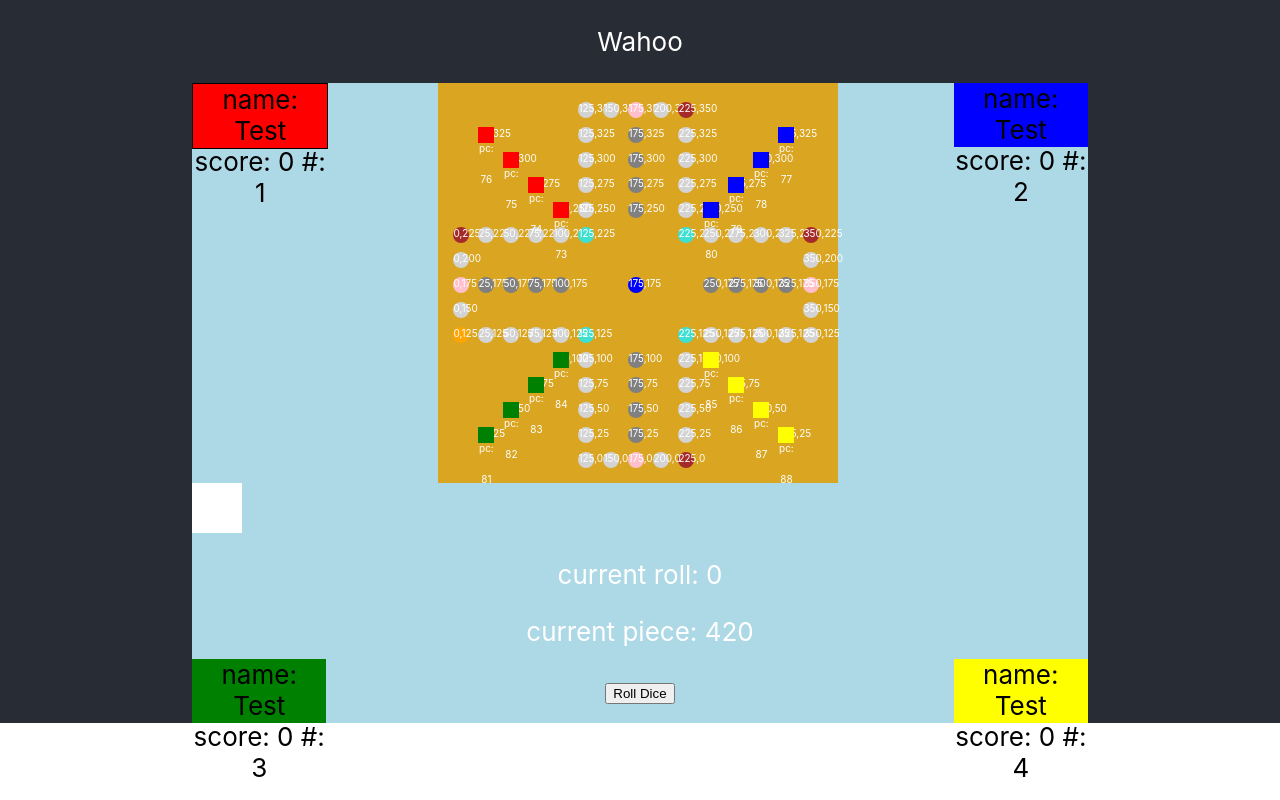
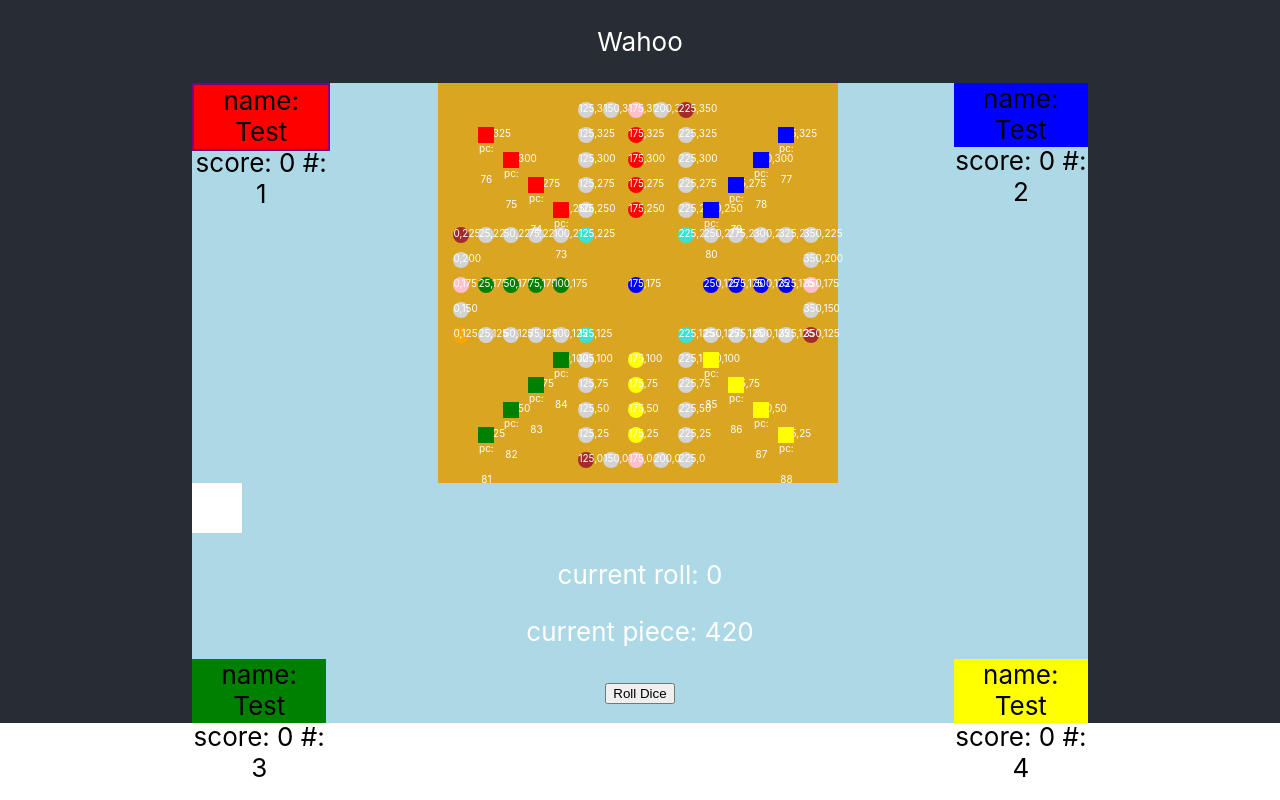
Before and after one commit to abraxasrex/wahoo-react-online, a React (Create React App) app: page / in a window 1280 px wide. Built offline with nearby package versions, Linux system fonts and the light colour scheme.

Commit message:
ordered slots

```diff
--- a/src/App.css
+++ b/src/App.css
@@ -76,7 +76,7 @@
 }
 
 .current-player {
-  border: 1px solid black;
+  border: 2px solid purple;
 }
 
 .available-slot {
--- a/src/classes/GameManager.js
+++ b/src/classes/GameManager.js
@@ -45,7 +45,6 @@ class GameManager {
     }
 
     async moveToSlot(key) {
-        debugger;
         this.currentSlotKey = key;
         this.currentSlot = this.slots.find((slot)=> {
             return slot.props._key === key;
@@ -63,7 +62,17 @@ class GameManager {
 
         pieces[pieceIndex] = this.currentPiece;
         this.pieces = pieces;
-        debugger;
+        this.changePlayer();
+    }
+
+    changePlayer() {
+        let currentPlayer = this.currentPlayer;
+        if(currentPlayer.playerNumber === 4) {
+            this.currentPlayer = this.players[0]
+        } else {
+            // playernumber should be one more than index
+            this.currentPlayer = this.players[currentPlayer.playerNumber];
+        }
     }
 
     // async clearAvailability () {
@@ -110,7 +119,6 @@ class GameManager {
         if (currentSlot.slotType === "Start" && (this.currentRoll === 1 || this.currentRoll === 6)) {
             // slot with specialSlotType Entry && its playerNumber matches this.currentPlayer
             let entrySlot = currentSlot.owner.specialSlots["Entry"]
-        //    debugger;
             this.highlightSlotArray([entrySlot])
           //  this.players[this.currentPlayer]
             // if(currentSlot.specialSlotType ==="Entry" && this.currentPlayer === currentSlot.playerNumber) {
--- a/src/constants/board_constants.js
+++ b/src/constants/board_constants.js
@@ -39,16 +39,16 @@ export const StartLanePattern = [
     {x: 1, y: -1, duration: 3, playerNumber: 4},
 ];
 export const EndLaneStartPositions = [
+        {x: 7, y: 13},
+         {x: 13, y: 7},
     {x: 1, y: 7},
-    {x: 7, y: 13},
-    {x: 13, y: 7},
-    {x: 7, y: 1}
+    {x: 7, y: 1},
 ]
 export const EndLanePattern = [
-    ["x", 1, 3],
     ["y", -1, 3],
     ["x", -1, 3],
-    ["y", 1, 3]
+      ["x", 1, 3],
+      ["y", 1, 3]
 ];
 
 export const CenterSlotStartPosition = [{x: 7, y: 7}];
@@ -58,8 +58,8 @@ export const CenterSlotPattern = [];
 export const SpecialSlotPositions = [
     {x:0, y:225, playerNumber: 3, specialSlotType: "Entry"},
     {x:225, y:350, playerNumber: 1, specialSlotType: "Entry"},
-    {x:350, y:225, playerNumber: 4, specialSlotType: "Entry"},
-    {x:225, y:0, playerNumber: 2, specialSlotType: "Entry"},
+    {x:350, y:125, playerNumber: 2, specialSlotType: "Entry"},
+    {x:125, y:0, playerNumber: 4, specialSlotType: "Entry"},
     {x:0, y:175, playerNumber: 3, specialSlotType: "Exit"},
     {x:175, y:350, playerNumber: 1, specialSlotType: "Exit"},
     {x:350, y:175, playerNumber: 4, specialSlotType: "Exit"},
--- a/src/view_components/PlayerView.js
+++ b/src/view_components/PlayerView.js
@@ -2,9 +2,10 @@ import React from 'react';
 
 
 const PlayerView = (props) => {
+        console.log("player: ", props.player);
         return (
-            <div className={"player player-view player-" + props.player.playerNumber + ' ' +
-                (props.currentPlayer === props.player ? 'current-player' : '')}>
+            <div className={"player player-view player-" + props.player.playerNumber +
+                (props.currentPlayer.playerNumber === props.player.playerNumber ? ' current-player' : '')}>
                 <span> name: {props.player.playerName} </span>
                 <span> score: {props.player.currentScore} </span>
                 <span> #: {props.player.playerNumber}</span>
--- a/src/view_components/Slot.js
+++ b/src/view_components/Slot.js
@@ -7,13 +7,13 @@ function moveHere(props){
     if(managerState.availableSlots[key]) {
         managerState.currentSlot = props;
         props.setGame({manager: managerState});
-        props.manager.moveToSlot(key);
+    //    props.manager.moveToSlot(key);
         props.moveToSlot(key);
     }
    // this.availableSlots[slots[i].key] = true;
 }
 
-function highlightSlots(x, y, slotType, specialSlotType) {
+function highlightSlots(x, y, slotType, specialSlotType, owner) {
 
     if(specialSlotType && specialSlotType === "Entry") {
         return "brown"
@@ -28,7 +28,7 @@ function highlightSlots(x, y, slotType, specialSlotType) {
     if(x === 0 && y === 125) {
         return "orange";
     } else if (slotType === "End" || slotType === "Start") {
-        return "Grey"
+        return owner.gameColor || "Grey"
     } else if (slotType === "Center"){
         return "Blue"
     }
@@ -43,7 +43,7 @@ function Slot (props) {
         return (
             <div className={"game-slot" + (props.manager.availableSlots[props._key] ? ' available-slot' : '')}
                 style={{left: props.x + x_offset, bottom: props.y + y_offset,
-                backgroundColor: highlightSlots(props.x, props.y, props.slotType, props.specialSlotType)}}
+                backgroundColor: highlightSlots(props.x, props.y, props.slotType, props.specialSlotType, props.owner)}}
                 onClick={(e) => moveHere(props)}>
                 <span> { props.x + "," + props.y } </span>
             </div>
```
